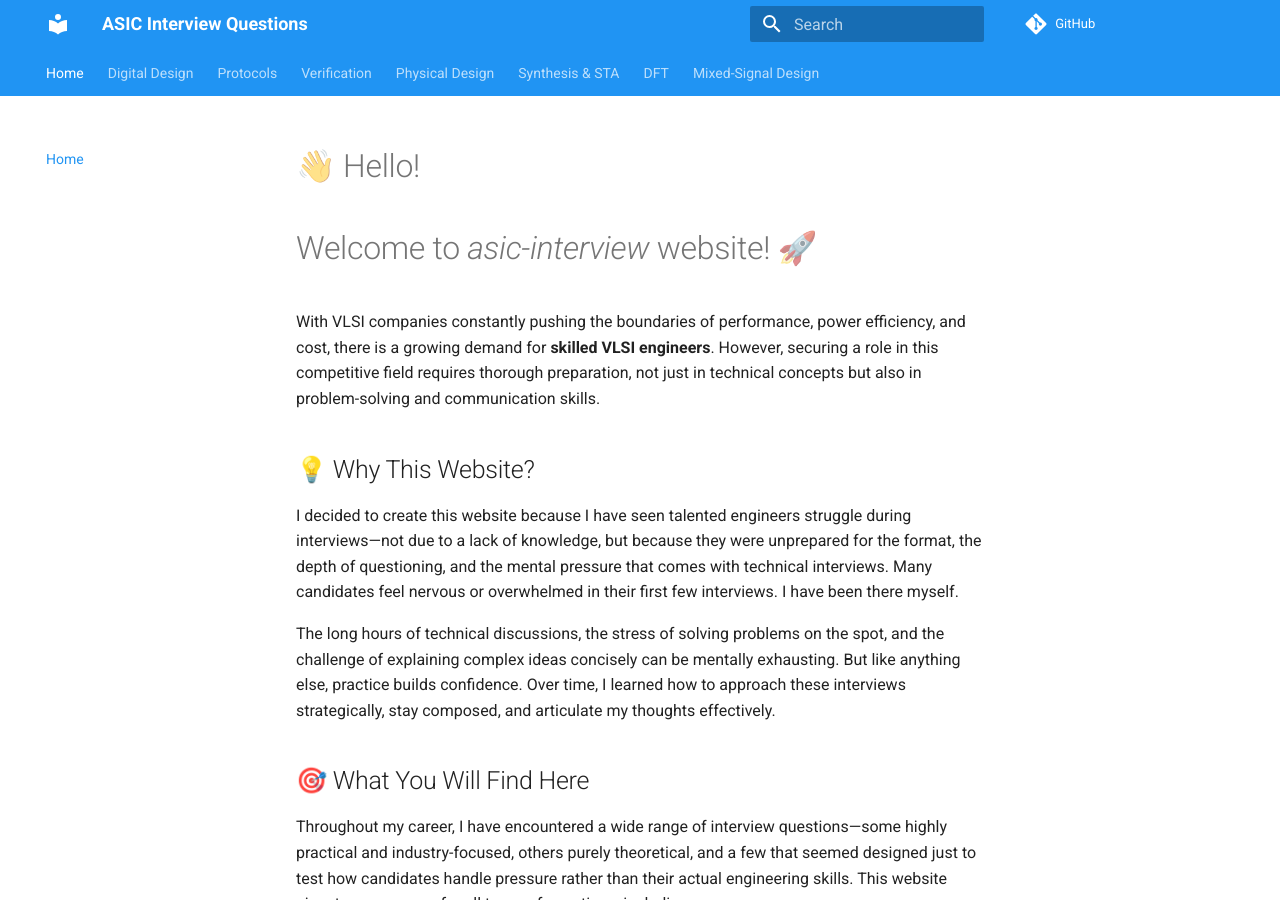
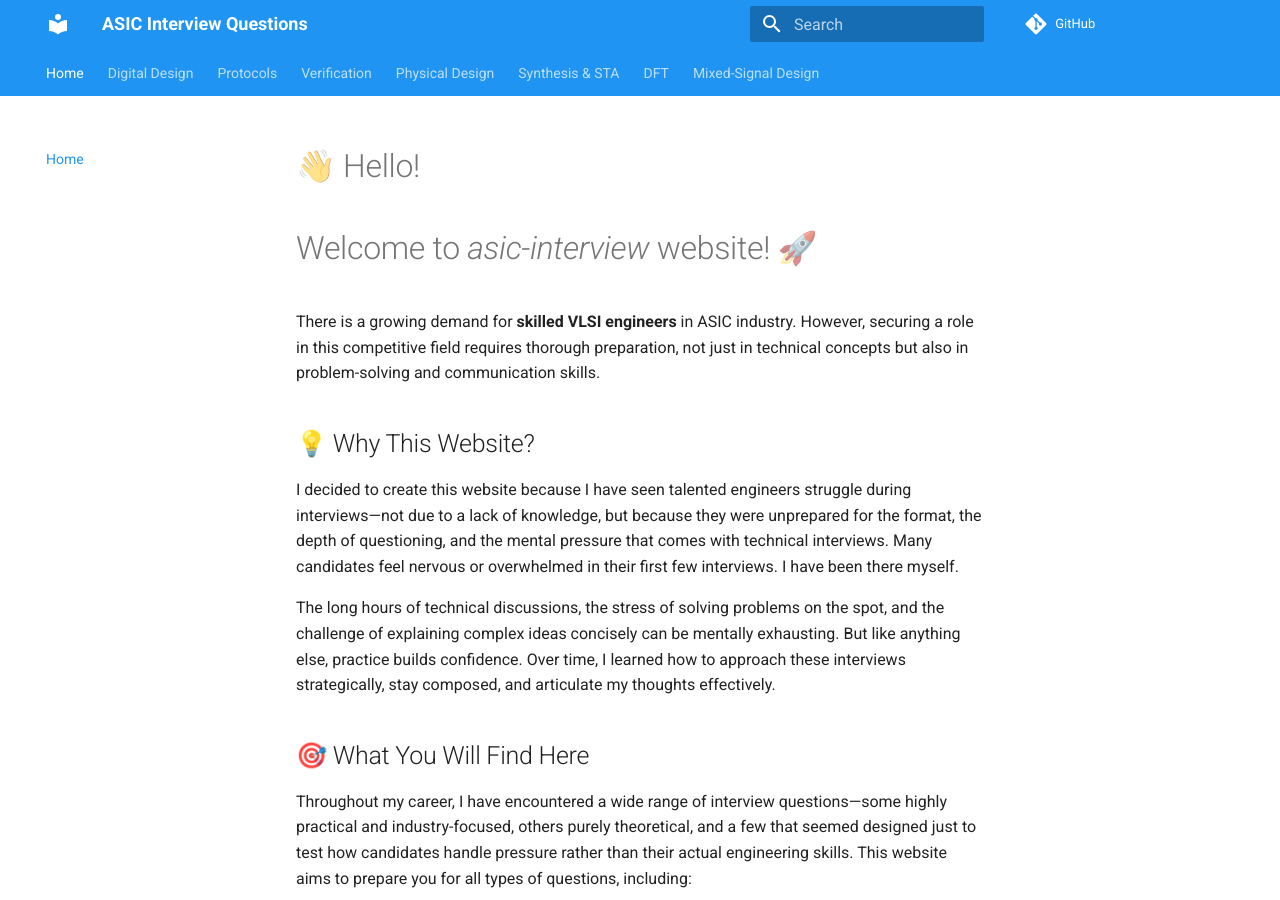
Before and after one commit to rakeshvattikonda/asic-interview, an MkDocs documentation site: the page built from docs/index.md, in a window 1280 px wide and 900 px high. Built offline with MkDocs 1.6.1 and Material for MkDocs 9.7.7, drawn with Linux system fonts in a browser that asks for light colours.

```diff
--- a/docs/index.md
+++ b/docs/index.md
@@ -1,7 +1,7 @@
 # 👋 Hello!
 # Welcome to *asic-interview* website! 🚀
 
-With VLSI companies constantly pushing the boundaries of performance, power efficiency, and cost, there is a growing demand for **skilled VLSI engineers**. However, securing a role in this competitive field requires thorough preparation, not just in technical concepts but also in problem-solving and communication skills.
+There is a growing demand for **skilled VLSI engineers** in ASIC industry. However, securing a role in this competitive field requires thorough preparation, not just in technical concepts but also in problem-solving and communication skills.
 
 ## 💡 Why This Website?
 
```
Also changed, not shown: site/index.html, site/search/search_index.json.
